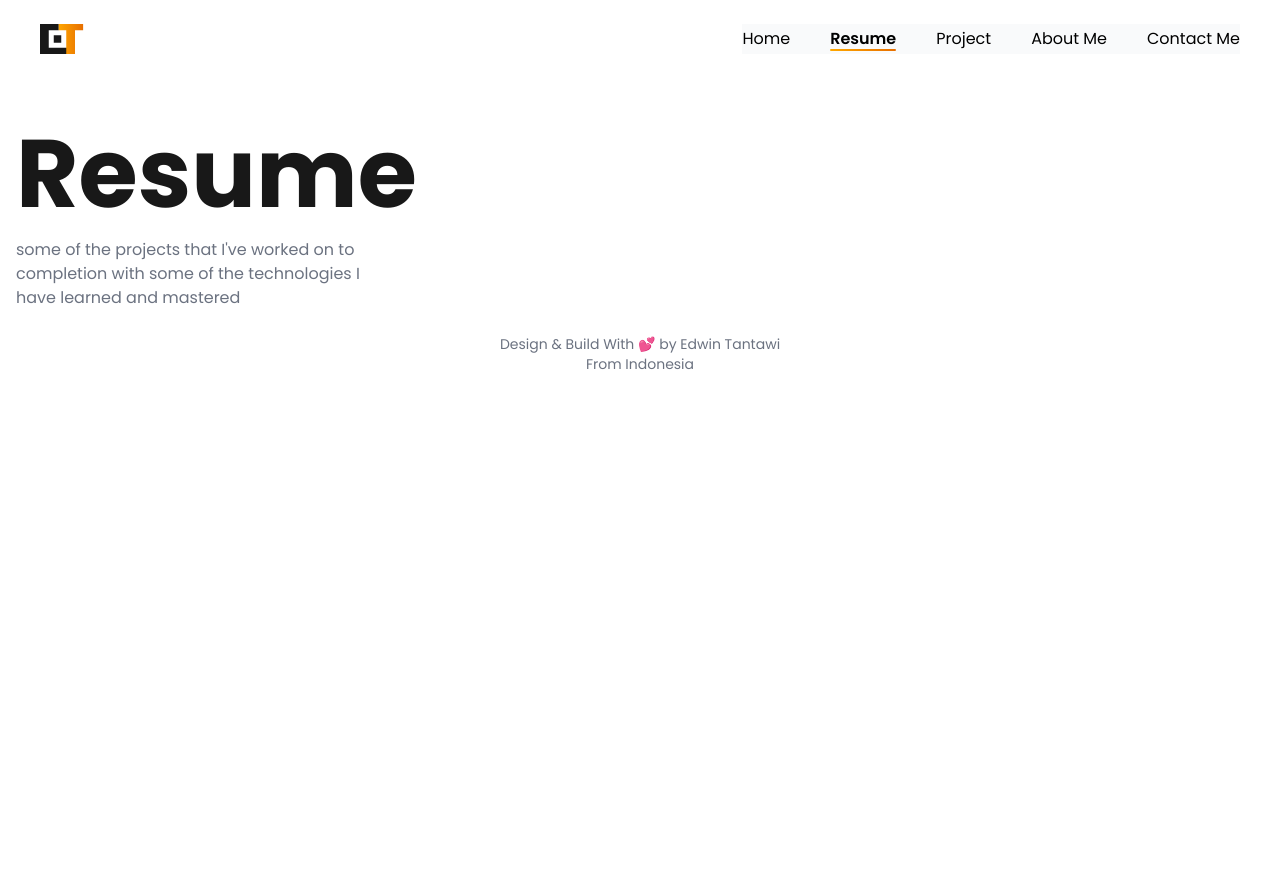
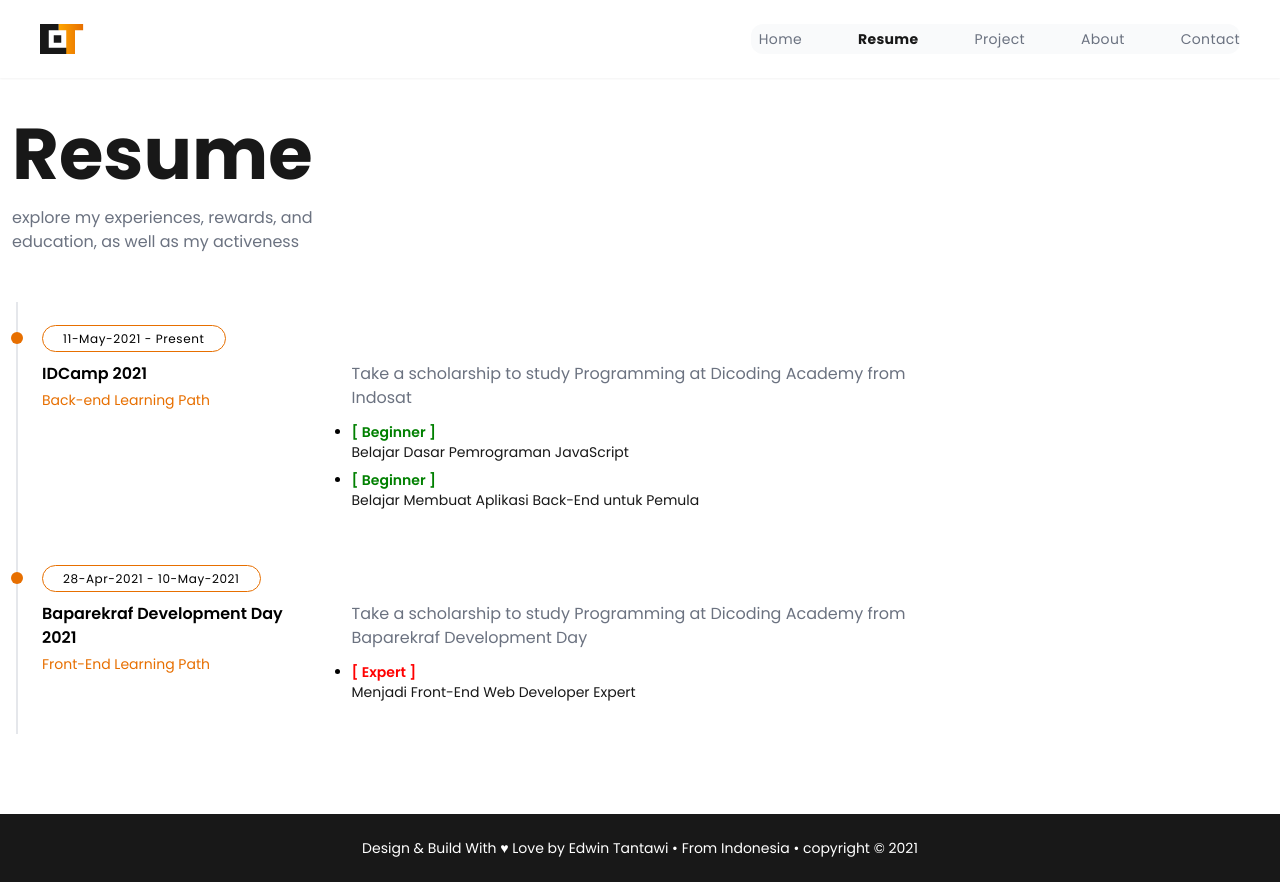
Before and after one commit to edwintantawi/personal-projects__next-portfolio-v1, a Next.js app: page /resume in a window 1280 px wide. Before the commit the page ends 800 px from the top, so only its background shows below. Built offline with nearby package versions, Linux system fonts and the light colour scheme.

Commit message:
to many changes XD

```diff
--- a/components/Footer.jsx
+++ b/components/Footer.jsx
@@ -1,9 +1,10 @@
 const Footer = () => {
   return (
-    <footer className="text-center py-5 pb-20 md:py-6 ">
+    <footer className="text-left md:text-center py-6 bg-black-900">
       <div className="container">
-        <p className="text-xs md:text-sm text-gray-500">
-          Design & Build With 💕 by Edwin Tantawi <br /> From Indonesia
+        <p className="text-xs md:text-sm text-white max-w-[200px] md:max-w-none">
+          Design & Build With &#9829; Love by Edwin Tantawi &#8226; From
+          Indonesia &#8226; copyright &copy; 2021
         </p>
       </div>
     </footer>
--- /dev/null
+++ b/components/Header.jsx
@@ -0,0 +1,16 @@
+const Header = ({ title, description }) => {
+  return (
+    <header className="flex items-center pt-8 md:pt-10">
+      <div className="container px-3 mx-auto text-center md:text-left">
+        <h1 className="font-bold text-black-900 text-4xl sm:text-6xl lg:text-7xl">
+          {title}
+        </h1>
+        <p className="max-w-[280px] md:max-w-sm text-gray-500 text-xs lg:text-base mt-4 mx-auto md:mx-0">
+          {description}
+        </p>
+      </div>
+    </header>
+  );
+};
+
+export default Header;
--- a/components/Navbar.jsx
+++ b/components/Navbar.jsx
@@ -15,17 +15,52 @@ const Navbar = () => {
   };
 
   return (
-    <nav className=" mx-auto p-3 lg:p-6 sticky top-0 z-50 w-full bg-white">
-      <div className="flex justify-center md:justify-between container-sm sm:container">
+    <nav className=" mx-auto p-4 lg:p-6 sticky top-0 z-50 w-full bg-white shadow-sm">
+      <div className="flex justify-between container-sm sm:container">
         <Link href="/">
           <a className="flex">
             <Image src="/logo.svg" width="44px" height="30px" alt="" />
           </a>
         </Link>
+        {/* <a
+          href="#"
+          className={`grid md:hidden place-items-center transform transition duration-500 w-10 h-10`}
+          onClick={handleToggleMenuClick}>
+          <i
+            className={`fas ${
+              isActiveMenu ? 'fa-window-close' : 'fa-map'
+            } text-3xl text-orange`}></i>
+        </a> */}
         <ul
+          className={`
+          ${isActiveMenu ? '' : 'translate-y-[100vh]'}
+          text-[10px] md:text-sm
+          transform w-16 md:w-auto bg-gray-50 md:bg-none bg-opacity-90 backdrop-filter backdrop-blur-sm px-3 py-8 md:p-0 border-2 border-orange
+          md:border-none transition duration-500 flex flex-col md:flex-row justify-between fixed md:static bottom-24 right-5 space-y-4 md:space-y-0 md:space-x-12 md:translate-y-0 rounded-xl shadow-lg md:shadow-none`}>
+          {dataSite.naviagtion.map((link, index) => (
+            <li key={index} className="flex items-center justify-center">
+              <Link href={link.url}>
+                <a
+                  className={`${
+                    route === link.url
+                      ? 'font-bold text-black-900'
+                      : 'text-gray-500'
+                  } flex flex-col md:flex-row w-7 md:w-auto items-center tracking-wide`}>
+                  <i
+                    className={`${link.icon} text-xl md:text-lg md:mr-2 ${
+                      route === link.url ? 'text-orange' : 'text-gray-500'
+                    } `}></i>
+                  <span className=" text-center">{link.title}</span>
+                </a>
+              </Link>
+            </li>
+          ))}
+        </ul>
+        {/* <ul
           className={`${
             isActiveMenu ? 'translate-y-0' : 'translate-y-[100vh]'
-          } transform w-full md:w-auto bg-gray-50 bg-opacity-90 backdrop-filter backdrop-blur-sm p-3 py-8 md:p-0 border-t-2 border-gray-100 md:border-none transition duration-500 flex flex-col md:flex-row fixed md:static bottom-0 right-0 left-0 md:space-x-10 md:translate-y-0 space-y-5 md:space-y-0`}>
+          } transform w-full md:w-auto bg-gray-50 bg-opacity-90 backdrop-filter backdrop-blur-sm p-3 py-8 md:p-0 border-t-2 border-orange
+          md:border-none transition duration-500 flex flex-col md:flex-row fixed md:static bottom-0 right-0 md:space-x-10 md:translate-y-0 space-y-5 md:space-y-0`}>
           {dataSite.naviagtion.map((link, index) => (
             <li key={index} className="flex items-center justify-center">
               <Link href={link.url}>
@@ -35,13 +70,14 @@ const Navbar = () => {
               </Link>
             </li>
           ))}
-        </ul>
+        </ul> */}
       </div>
       <a
         href="#"
-        className={`grid md:hidden place-items-center fixed transform transition duration-500 bottom-4 right-1/2 translate-x-1/2 bg-white rounded-full shadow-lg border-2 border-orange w-14 h-14 ${
-          isActiveMenu ? '-translate-y-64' : 'translate-y-0'
-        }`}
+        aria-label="menu toggler"
+        className={`grid md:hidden place-items-center fixed transform transition duration-500 bottom-6 right-6 bg-gray-50 bg-opacity-90 backdrop-filter backdrop-blur-sm rounded-full shadow-lg border-2 border-orange w-14 h-14 active:scale-75
+        `}
+        style={{ WebkitTapHighlightColor: 'rgba(0, 0, 0, 0)' }}
         onClick={handleToggleMenuClick}>
         <i
           className={`fas ${
--- /dev/null
+++ b/components/PageWraper.jsx
@@ -0,0 +1,5 @@
+const PageWraper = ({ children }) => {
+  return <div className="flex flex-col min-h-screen">{children}</div>;
+};
+
+export default PageWraper;
--- /dev/null
+++ b/components/Timeline.jsx
@@ -0,0 +1,57 @@
+const Timeline = ({ timestamp, title, subtitle, list, descriptions }) => {
+  const levelColor = (level) => {
+    switch (level) {
+      case 'Beginner':
+        return 'green';
+      case 'Intermediate':
+        return 'purple';
+      case 'Expert':
+        return 'red';
+      default:
+        return 'black';
+    }
+  };
+
+  return (
+    <div className="flex flex-col px-6 py-6 border-l-2">
+      <div className="relative mb-3">
+        <div className="absolute w-3 h-3 bg-orange rounded-full left-[-31px] bottom-1/2 transform translate-y-1/2"></div>
+        <span className="py-1 px-5 tracking-wider text-xs border border-orange rounded-full">
+          {timestamp}
+        </span>
+      </div>
+      <div className="grid grid-cols-1 gap-y-3 gap-x-0 lg:gap-x-10 lg:grid-cols-4">
+        <div>
+          <h3 className="text-base font-semibold mb-1">{title}</h3>
+          <span className="block text-xs md:text-sm text-orange">
+            {subtitle}
+          </span>
+        </div>
+        <div className="col-span-2">
+          <p className="text-xs lg:text-base text-gray-500 mb-3">
+            {descriptions}
+          </p>
+          <ul className="list-disc text-xs sm:text-sm">
+            {list.map((item) => (
+              <li className="mb-2">
+                <a href={item.link} target="_blank" rel="noopener noreferrer">
+                  <span
+                    style={{ color: levelColor(item.level) }}
+                    className="font-semibold">
+                    [ {item.level} ]
+                  </span>{' '}
+                  <br />{' '}
+                  <span className="text-black-900 hover:text-orange transition duration-300">
+                    {item.title} <i class="fas fa-link"></i>
+                  </span>
+                </a>
+              </li>
+            ))}
+          </ul>
+        </div>
+      </div>
+    </div>
+  );
+};
+
+export default Timeline;
--- a/data/data-site.js
+++ b/data/data-site.js
@@ -1,10 +1,14 @@
 const dataSite = {
   naviagtion: [
-    { title: 'Home', url: '/' },
-    { title: 'Resume', url: '/resume' },
-    { title: 'Project', url: '/project' },
-    { title: 'About Me', url: '/aboutme' },
-    { title: 'Contact Me', url: '/contactme' },
+    { title: 'Home', url: '/', icon: 'fas fa-home' },
+    { title: 'Resume', url: '/resume', icon: 'fas fa-file-alt' },
+    { title: 'Project', url: '/project', icon: 'fas fa-tools' },
+    {
+      title: 'About',
+      url: '/aboutme',
+      icon: 'fas fa-user-circle',
+    },
+    { title: 'Contact', url: '/contactme', icon: 'fas fa-address-card' },
   ],
   hero: {
     name: 'Edwin Tantawi',
@@ -70,7 +74,7 @@ const dataSite = {
     {
       top: true,
       image:
-        'https://firebasestorage.googleapis.com/v0/b/edwintantawi-25f09.appspot.com/o/projects%2Fcookingbox.png?alt=media&token=10942a89-bc49-4c87-b470-59ec3f3b7de0',
+        'https://firebasestorage.googleapis.com/v0/b/edwintantawi-25f09.appspot.com/o/projects%2Fcookingbox.png?alt=media',
       title: 'CookingBox',
       stack: 'HTML, CSS, PWA',
       link: 'https://cookingboxs.netlify.app',
@@ -78,7 +82,7 @@ const dataSite = {
     {
       top: true,
       image:
-        'https://firebasestorage.googleapis.com/v0/b/edwintantawi-25f09.appspot.com/o/projects%2Fnetflix-clone.png?alt=media&token=e28e7546-72f7-453d-b4d8-43cf176dad62',
+        'https://firebasestorage.googleapis.com/v0/b/edwintantawi-25f09.appspot.com/o/projects%2Fnetflix-clone.png?alt=media',
       title: 'Netflix Clone',
       stack: 'React JS, CSS, TMDB API',
       link: 'https://clone-netflix-web.netlify.app/',
@@ -86,7 +90,7 @@ const dataSite = {
     {
       top: true,
       image:
-        'https://firebasestorage.googleapis.com/v0/b/edwintantawi-25f09.appspot.com/o/projects%2Fwhatsapp-clone.png?alt=media&token=d414401c-6212-48eb-ad4c-a6ba355473a8',
+        'https://firebasestorage.googleapis.com/v0/b/edwintantawi-25f09.appspot.com/o/projects%2Fwhatsapp-clone.png?alt=media',
       title: 'Whatsapp Clone',
       stack: 'React JS, CSS, Firebase',
       link: 'https://clone-whatsapp-web.netlify.app/',
@@ -94,7 +98,7 @@ const dataSite = {
     {
       top: false,
       image:
-        'https://firebasestorage.googleapis.com/v0/b/edwintantawi-25f09.appspot.com/o/projects%2Fweneeddev.png?alt=media&token=dbf78aa1-f913-4e16-b82b-56b52166e510',
+        'https://firebasestorage.googleapis.com/v0/b/edwintantawi-25f09.appspot.com/o/projects%2Fweneeddev.png?alt=media',
       title: 'WeNeedDev',
       stack: 'HTML, CSS, Bootstrap 5',
       link: 'https://weneeddev.netlify.app/',
@@ -102,7 +106,7 @@ const dataSite = {
     {
       top: false,
       image:
-        'https://firebasestorage.googleapis.com/v0/b/edwintantawi-25f09.appspot.com/o/projects%2Fpinterest-clone.png?alt=media&token=7d26b062-67df-4878-bad9-1a44d8f37def',
+        'https://firebasestorage.googleapis.com/v0/b/edwintantawi-25f09.appspot.com/o/projects%2Fpinterest-clone.png?alt=media',
       title: 'Pinterest Clone',
       stack: 'React JS, CSS, Unsplash API',
       link: 'https://clone-pinterest-web.netlify.app/',
@@ -110,12 +114,73 @@ const dataSite = {
     {
       top: false,
       image:
-        'https://firebasestorage.googleapis.com/v0/b/edwintantawi-25f09.appspot.com/o/projects%2Fgoogle-clone.png?alt=media&token=4a493a1e-896f-4dd0-8a02-df03d53ab9f4',
+        'https://firebasestorage.googleapis.com/v0/b/edwintantawi-25f09.appspot.com/o/projects%2Fgoogle-clone.png?alt=media',
       title: 'Google Clone',
       stack: 'React JS, CSS, Google API',
       link: 'https://clone-google-web.netlify.app/',
     },
   ],
+  resume: [
+    {
+      timestamp: '11-May-2021 - Present',
+      title: 'IDCamp 2021',
+      subtitle: 'Back-end Learning Path',
+      descriptions:
+        'Take a scholarship to study Programming at Dicoding Academy from Indosat',
+      list: [
+        {
+          title: 'Belajar Dasar Pemrograman JavaScript',
+          level: 'Beginner',
+          link: 'https://www.dicoding.com/certificates/RVZK4QLMMPD5',
+        },
+        {
+          title: 'Belajar Membuat Aplikasi Back-End untuk Pemula',
+          level: 'Beginner',
+          link: 'https://www.dicoding.com/certificates/MEPJ504OLP3V',
+        },
+      ],
+    },
+    {
+      timestamp: '28-Apr-2021 - 10-May-2021',
+      title: 'Baparekraf Development Day 2021',
+      subtitle: 'Front-End Learning Path',
+      descriptions:
+        'Take a scholarship to study Programming at Dicoding Academy from Baparekraf Development Day',
+      list: [
+        {
+          title: 'Menjadi Front-End Web Developer Expert',
+          level: 'Expert',
+          link: 'https://www.dicoding.com/certificates/81P21DGOJZOY',
+        },
+      ],
+    },
+  ],
 };
 
 export default dataSite;
+// {
+//   dataSite.resume.map((item, index) => (
+//     <Timeline
+//       timestamp={item.timestamp}
+//       title={item.title}
+//       subtitle={item.subtitle}
+//       descriptions={item.descriptions}
+//       list={item.list}
+//     />
+//   ));
+// }
+
+// timestamp="20-Jul-2020 - 9-Aug-2020"
+//           title="Baparekraf Development Day 2020"
+//           subTitle="Front-End Learning Path [ Beginer, intermediate ]"
+//           list={[
+//             {
+//               title: 'title',
+//               level: 'level',
+//             },
+//             {
+//               title: 'title',
+//               level: 'level',
+//             },
+//           ]}
+//           descriptions="Take a scholarship to study Programming at Dicoding Academy from Baparekraf Development Day by Kemenparekraf"
--- a/pages/aboutme.jsx
+++ b/pages/aboutme.jsx
@@ -1,27 +1,22 @@
 import Footer from '../components/Footer';
+import Header from '../components/Header';
 import Navbar from '../components/Navbar';
 import PageHead from '../components/PageHead';
+import PageWraper from '../components/PageWraper';
 
 const AboutMe = () => {
   return (
-    <div>
+    <PageWraper>
       <PageHead title="Edwin Tantawi | Project" />
       <Navbar />
-      <main>
-        <section className="flex items-center pt-12">
-          <div className="container-sm sm:container px-3 mx-auto text-center md:text-left">
-            <h1 className="font-bold text-black-900 text-4xl sm:text-6xl lg:text-8xl">
-              About Me
-            </h1>
-            <p className="max-w-[280px] md:max-w-sm text-gray-500 text-xs lg:text-base mt-4 mx-auto md:mx-0">
-              some of the projects that I've worked on to completion with some
-              of the technologies I have learned and mastered
-            </p>
-          </div>
-        </section>
+      <main className="flex-grow">
+        <Header
+          title="About"
+          description="Get acquainted further about me, story and biography of my life, so that we get to know each other better"
+        />
       </main>
       <Footer />
-    </div>
+    </PageWraper>
   );
 };
 
--- a/pages/contactme.jsx
+++ b/pages/contactme.jsx
@@ -1,27 +1,22 @@
 import Footer from '../components/Footer';
+import Header from '../components/Header';
 import Navbar from '../components/Navbar';
 import PageHead from '../components/PageHead';
+import PageWraper from '../components/PageWraper';
 
 const ContactMe = () => {
   return (
-    <div>
+    <PageWraper>
       <PageHead title="Edwin Tantawi | Project" />
       <Navbar />
-      <main>
-        <section className="flex items-center pt-12">
-          <div className="container-sm sm:container px-3 mx-auto text-center md:text-left">
-            <h1 className="font-bold text-black-900 text-4xl sm:text-6xl lg:text-8xl">
-              Contact Me
-            </h1>
-            <p className="max-w-[280px] md:max-w-sm text-gray-500 text-xs lg:text-base mt-4 mx-auto md:mx-0">
-              some of the projects that I've worked on to completion with some
-              of the technologies I have learned and mastered
-            </p>
-          </div>
-        </section>
+      <main className="flex-grow">
+        <Header
+          title="Contact"
+          description="Chat with me through some of the contacts you can call to get acquainted with each other"
+        />
       </main>
       <Footer />
-    </div>
+    </PageWraper>
   );
 };
 
--- a/pages/project.jsx
+++ b/pages/project.jsx
@@ -1,33 +1,30 @@
+import Link from 'next/link';
 import Footer from '../components/Footer';
+import Header from '../components/Header';
 import Navbar from '../components/Navbar';
 import PageHead from '../components/PageHead';
+import PageWraper from '../components/PageWraper';
 import Section from '../components/Section';
 import dataSite from '../data/data-site';
 
 const Project = () => {
   return (
-    <div>
+    <PageWraper>
       <PageHead title="Edwin Tantawi | Project" />
       <Navbar />
-      <main>
-        <section className="flex items-center pt-12">
-          <div className="container-sm sm:container px-3 mx-auto text-center md:text-left">
-            <h1 className="font-bold text-black-900 text-4xl sm:text-6xl lg:text-8xl">
-              Project's
-            </h1>
-            <p className="max-w-[280px] md:max-w-sm text-gray-500 text-xs lg:text-base mt-4 mx-auto md:mx-0">
-              some of the projects that I've worked on to completion with some
-              of the technologies I have learned and mastered
-            </p>
-          </div>
-        </section>
+      <main className="flex-grow">
+        <Header
+          title="Project's"
+          description="some of the projects that I've worked on to completion with some
+              of the technologies I have learned and mastered"
+        />
 
-        <Section className="!p-2">
+        <Section className="pt-2 md:pt-2">
           <div className="grid grid-cols-1 md:grid-cols-2 xl:grid-cols-3 gap-x-5 gap-y-5">
             {dataSite.projects.map((item) => (
               <div
                 key={item.title}
-                className="border border-gray-300 rounded-lg pt-7 px-6 text-center overflow-hidden h-60 sm:h-96 md:h-80 2xl:h-80 group md:last:col-span-2 xl:last:col-span-1">
+                className="border border-gray-300 rounded-lg pt-7 px-6 text-center overflow-hidden h-60 sm:h-96 md:h-80 2xl:h-80 group">
                 <a
                   href={item.link}
                   target="_blank"
@@ -41,15 +38,27 @@ const Project = () => {
                 <img
                   src={item.image}
                   alt={item.title}
-                  className="min-w-full shadow-card w-full transform translate-y-8 transition duration-500 group-hover:translate-y-2 cursor-pointer"
+                  className="min-w-full shadow-card w-full transform translate-y-8 transition duration-500 group-hover:translate-y-2"
                 />
               </div>
             ))}
           </div>
         </Section>
+        <Section title="GET IN TOUCH" near className="text-center bg-gray-100">
+          <p className="max-w-[250px] md:max-w-[400px] text-center mx-auto text-gray-500 mb-5 md:mb-8 text-xs md:text-sm">
+            Is there anything I can help you with? My inbox and social media are
+            always open to you, feel free to ask, I will try my best for you.
+            Thank you for visiting.
+          </p>
+          <Link href="/contactme">
+            <a className="inline-block px-12 py-3 bg-orange-gradient rounded-md font-semibold text-xs md:text-sm text-center text-white mr-0 mb-3 md:mr-2 md:mb-0 tracking-wider">
+              Say Hi...
+            </a>
+          </Link>
+        </Section>
       </main>
       <Footer />
-    </div>
+    </PageWraper>
   );
 };
 
--- a/pages/resume.jsx
+++ b/pages/resume.jsx
@@ -1,27 +1,39 @@
 import Footer from '../components/Footer';
+import Header from '../components/Header';
 import Navbar from '../components/Navbar';
 import PageHead from '../components/PageHead';
+import PageWraper from '../components/PageWraper';
+import Section from '../components/Section';
+import Timeline from '../components/Timeline';
+import dataSite from '../data/data-site';
 
 const Resume = () => {
   return (
-    <div>
+    <PageWraper>
       <PageHead title="Edwin Tantawi | Project" />
       <Navbar />
-      <main>
-        <section className="flex items-center pt-12">
-          <div className="container-sm sm:container px-3 mx-auto text-center md:text-left">
-            <h1 className="font-bold text-black-900 text-4xl sm:text-6xl lg:text-8xl">
-              Resume
-            </h1>
-            <p className="max-w-[280px] md:max-w-sm text-gray-500 text-xs lg:text-base mt-4 mx-auto md:mx-0">
-              some of the projects that I've worked on to completion with some
-              of the technologies I have learned and mastered
-            </p>
+      <main className="flex-grow">
+        <Header
+          title="Resume"
+          description="explore my experiences, rewards, and education, as well as my activeness"
+        />
+        <Section className="pt-2 md:pt-2">
+          <div id="timeline-tree">
+            {dataSite.resume.map((item, index) => (
+              <Timeline
+                key={index}
+                timestamp={item.timestamp}
+                title={item.title}
+                subtitle={item.subtitle}
+                descriptions={item.descriptions}
+                list={item.list}
+              />
+            ))}
           </div>
-        </section>
+        </Section>
       </main>
       <Footer />
-    </div>
+    </PageWraper>
   );
 };
 
--- a/styles/globals.css
+++ b/styles/globals.css
@@ -7,5 +7,14 @@
 }
 .link-active::after {
   content: '';
-  @apply absolute h-[2.5px] bg-orange-gradient left-0 right-0 bottom-0 rounded-full;
+  @apply absolute h-[3px] bg-orange-gradient left-0 right-0 -bottom-1 rounded-full;
 }
+
+/* .timeline-tree {
+  @apply relative h-96;
+}
+
+.timeline-tree::before {
+  content: '';
+  @apply absolute w-px h-full top-0 bottom-0 left-1/2 transform translate-x-1/2 -ml-px bg-black;
+} */
```
Also changed, not shown: pages/index.jsx (+11 -8 lines).
